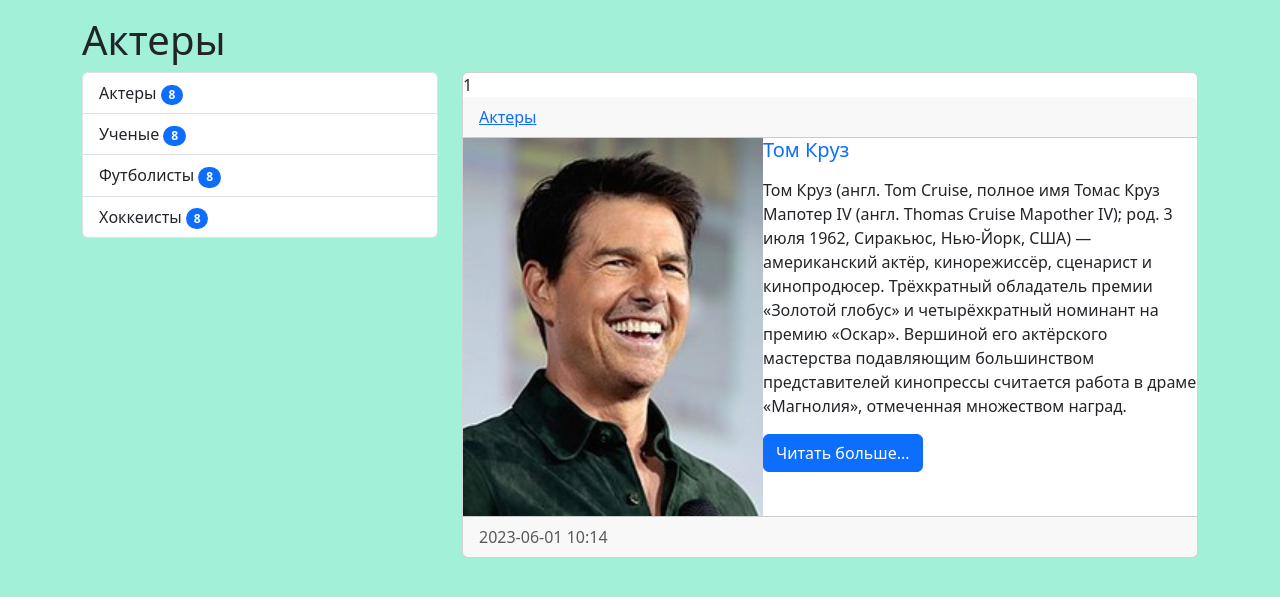
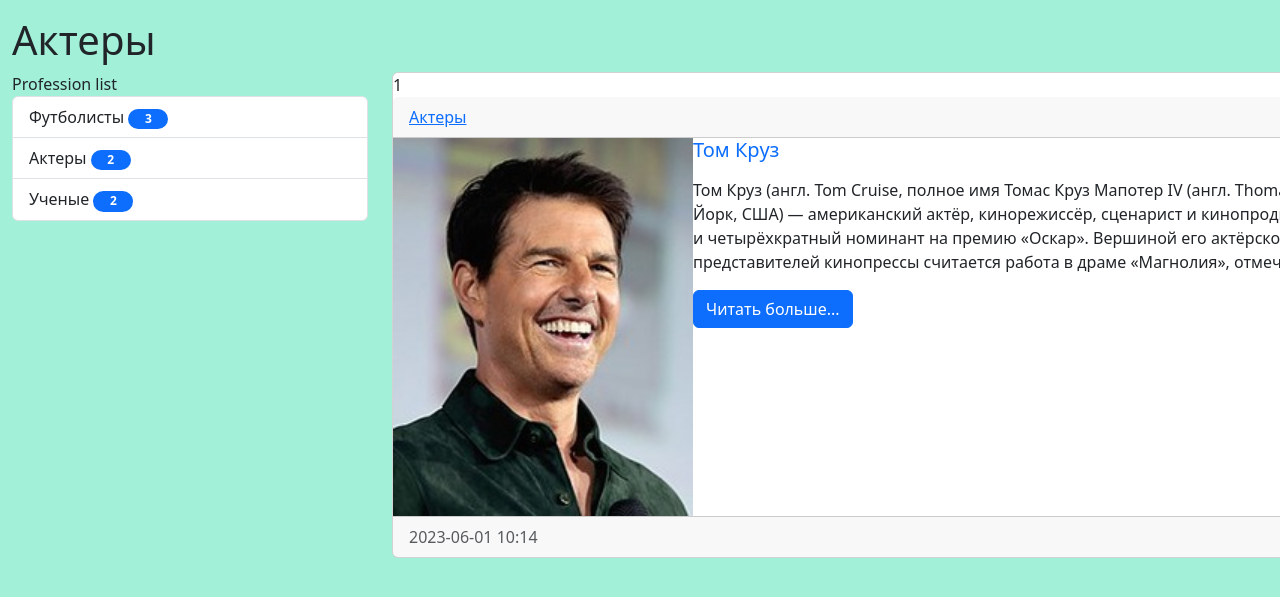
Before and after one commit to Pahanuchek/DjangoProjects, a Django app: page /humans/profession/2 in a window 1280 px wide; the page is wider, and only the part inside the window is pictured. Shown: the part 56-653 px from the top of that part. Run offline with Django 3.2, Linux system fonts and the light colour scheme; data comes from the database, SQL or seed files in the repository; some libraries are stand-ins or nearby versions.

Commit message:
Toolbar and span

```diff
--- a/People/Humans/Templates/Humans/humans.html
+++ b/People/Humans/Templates/Humans/humans.html
@@ -10,12 +10,12 @@
 
 {% block content %}
   {% for item in humans %}
-    <div class="card mb-3">
+    <div class="card mb-3" style="width: 1350px;">
       {{ forloop.counter }}
       <div class="card-header">
         <a href="{{ item.profession.get_absolute_url }}">{{ item.profession.title }} </a>
       </div>
-        <div class="media" style="display:flex">
+        <div class="media" style="display: flex;">
           <div class="media-photo">
             {% if item.photo %}
             <img src="{{ item.photo.url }}" class="mr-3" width="300" alt="Photo">
--- a/People/Humans/Templates/Humans/list_profession.html
+++ b/People/Humans/Templates/Humans/list_profession.html
@@ -2,8 +2,7 @@
 
 <div class="list-group">
   {{ arg_1 }} {{ arg_2 }}
-  {% get_list_profession as profession %}
   {% for prof in profession %}
-    <a href="{{ prof.get_absolute_url }}" class="list-group-item list-group-item-action">{{ prof.title }}</a>
+    <a href="{{ prof.get_absolute_url }}" class="list-group-item list-group-item-action">{{ prof.title }} <span class="badge bg-primary rounded-pill" style="width: 40px; color: white;">{{ prof.cnt }}</span></a>
   {% endfor %}
 </div>
--- a/People/Humans/Templates/Humans/profession.html
+++ b/People/Humans/Templates/Humans/profession.html
@@ -10,12 +10,12 @@
 
 {% block content %}
   {% for item in humans %}
-    <div class="card mb-3">
+    <div class="card mb-3" style="width: 1350px;">
       {{ forloop.counter }}
-      <div class="card-header">
+      <div class="card-header" >
         <a href="{{ item.profession.get_absolute_url }}">{{ item.profession.title }}</a>
       </div>
-        <div class="media" style="display:flex">
+        <div class="media" style="display:flex;">
           <div class="media-photo">
             {% if item.photo %}
             <img src="{{ item.photo.url }}" class="mr-3" width="300" alt="Photo">
--- a/People/Humans/Templates/Humans/view_humans.html
+++ b/People/Humans/Templates/Humans/view_humans.html
@@ -9,7 +9,7 @@
 {% endblock %}
 
 {% block content %}
-    <div class="card mb-3">
+    <div class="card mb-3" >
       {{ forloop.counter }}
       <div class="card-header">
         <a href="{{ human_item.profession.get_absolute_url }}">{{ human_item.profession.title }} </a>
--- a/People/Humans/templatetags/new_tag.py
+++ b/People/Humans/templatetags/new_tag.py
@@ -1,5 +1,6 @@
 from django import template
 from Humans.models import Profession
+from django.db.models import Count
 
 register = template.Library()
 
@@ -9,5 +10,6 @@ def get_profession():
 
 @register.inclusion_tag('Humans/list_profession.html')
 def show_profession(arg_1='Profession', arg_2 = 'list'):
-    profession = Profession.objects.all()
+    #profession = Profession.objects.all()
+    profession = Profession.objects.annotate(cnt=Count('humans')).filter(cnt__gt=0)
     return {'profession': profession, 'arg_1': arg_1, 'arg_2': arg_2}
--- a/People/Humans/views.py
+++ b/People/Humans/views.py
@@ -16,7 +16,7 @@ class HumanPage(ListView):
         return context
 
     def get_queryset(self):
-        return Humans.objects.filter(is_published=True)
+        return Humans.objects.filter(is_published=True).select_related('profession')
 
 
 class HumansByProfession(ListView):
@@ -32,7 +32,7 @@ class HumansByProfession(ListView):
         return context
 
     def get_queryset(self):
-        return Humans.objects.filter(profession_id=self.kwargs['profession_id'], is_published=True)
+        return Humans.objects.filter(profession_id=self.kwargs['profession_id'], is_published=True).select_related('profession')
 
 
 class ViewHumans(DetailView):
--- a/People/templates/base.html
+++ b/People/templates/base.html
@@ -12,13 +12,13 @@
 <!--    <link href="https://cdn.jsdelivr.net/npm/bootstrap@5.3.0/dist/css/bootstrap.min.css" rel="stylesheet" integrity="sha384-9ndCyUaIbzAi2FUVXJi0CjmCapSmO7SnpJef0486qhLnuZ2cdeRhO02iuK6FUUVM" crossorigin="anonymous">-->
   </head>
   <body>
-    <div class="container mt-3">
+    <div class="container mt-3" style="margin-left: 0px;">
       <h1>{{ title }}</h1>
-      <div class="row">
+      <div class="row" >
         <div class="col-md-4">
           {% block sidebar %} SIDEBAR {% endblock %}
         </div>
-        <div class="col-md-8">
+        <div class="col-md-8" >
           {% block content %} CONTENT {% endblock %}
         </div>
       </div>
--- a/People/templates/inc/_sidebar.html
+++ b/People/templates/inc/_sidebar.html
@@ -1,10 +1,10 @@
 {% load new_tag %}
-
-<div class="list-group">
-<!--  {{ arg_1 }} {{ arg_2 }}-->
-  {% get_list_profession as profession %}
-<!--  {% show_profession %}-->
-    {% for prof in profession %}
-      <a href="{{ prof.get_absolute_url }}" class="list-group-item list-group-item-action">{{ prof.title }} <span class="badge bg-primary rounded-pill">8</span></a>
-    {% endfor %}
-</div>
+{% show_profession %}
+<!--<div class="list-group">-->
+<!--&lt;!&ndash;  {{ arg_1 }} {{ arg_2 }}&ndash;&gt;-->
+<!--&lt;!&ndash;  {% get_list_profession as profession %}&ndash;&gt;-->
+<!--&lt;!&ndash;  {% show_profession %}&ndash;&gt;-->
+<!--    {% for prof in profession %}-->
+<!--      <a href="{{ prof.get_absolute_url }}" class="list-group-item list-group-item-action">{{ prof.title }} <span class="badge bg-primary rounded-pill">8</span></a>-->
+<!--    {% endfor %}-->
+<!--</div>-->
```
